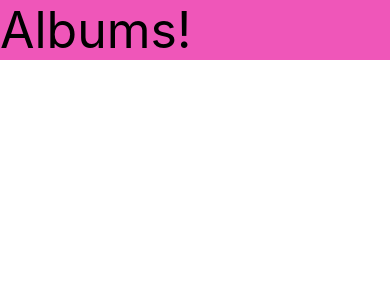
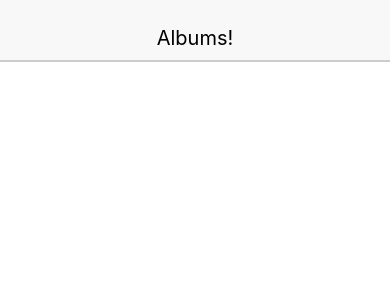
Before and after one commit to prSathan/Albums-React-Native-App, a React Native app: screen / in a window 390 px wide. Shown: the top 300 px of the page. Built offline with nearby package versions, Linux system fonts and the light colour scheme.

Commit message:
Centering the header and shadow

```diff
--- a/src/components/header.js
+++ b/src/components/header.js
@@ -17,10 +17,20 @@ const Header = () => {
 
 const styles = {
   viewStyle: {
-    backgroundColor: '#ef56b9'
+    backgroundColor: '#F8F8F8',
+    justifyContent: 'center',
+    alignItems: 'center',
+    height: 60,
+    paddingTop: 15,
+    shadowColor: '#000',
+    shadowOffset: { width: 0, height: 2 },
+    shadowOpacity: 0.2,
+    elevation: 2,
+    position: 'relative'
+
   },
   textStyle: {
-    fontSize: 50
+    fontSize: 20
   }
 };
 
```
